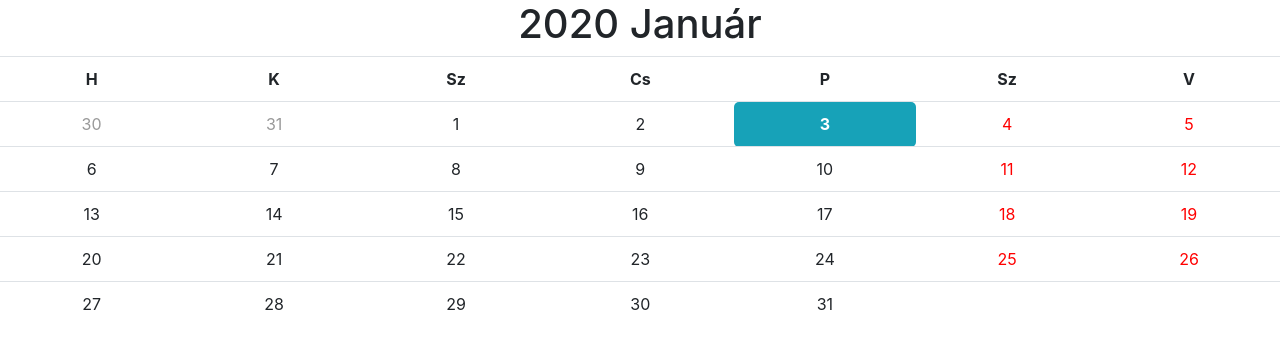
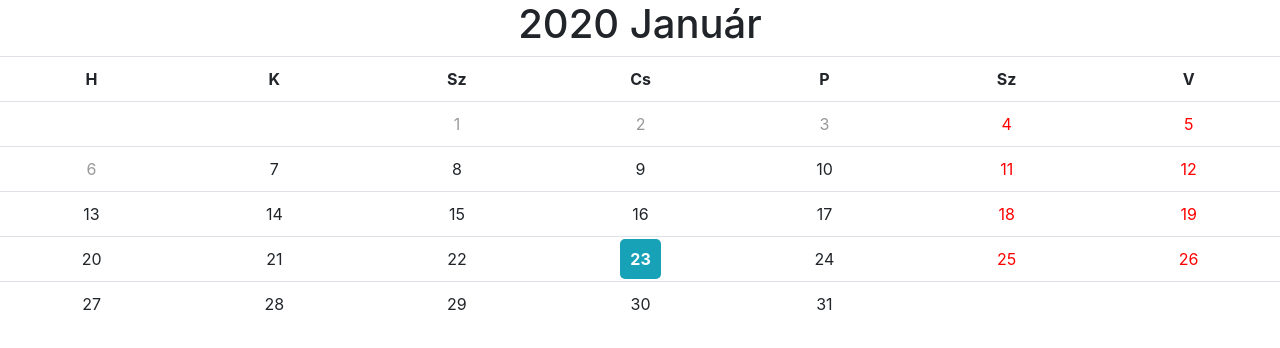
Before and after one commit to boros-csaba/idopont, an Angular app: page / in a window 1280 px wide. Shown: the top 348 px of the page. Built offline with nearby package versions, Linux system fonts and the light colour scheme.

Commit message:
Clickable fixed calendar

```diff
--- a/src/app/calendar/calendar.component.css
+++ b/src/app/calendar/calendar.component.css
@@ -2,8 +2,14 @@ table {
   text-align: center;
 }
 
-td {
+.calendar-day {
   cursor: pointer;
+  padding: 10px;
+}
+
+.calendar-day:hover:not(.free-day):not(.past-day) {
+  background: #79a9b1;
+  border-radius: 5px;
 }
 
 
@@ -21,50 +27,3 @@ td {
   border-radius: 5px;
   font-weight: bold;
 }
-
-
-
-
-.grid {
-  display: flex;
-  border-color: 999999;
-  border-style: solid;
-  border-width: 1px 0px 0px 1px;
-  color: rgba(0,0,0,.87);
-}
-
-@media (max-width: 800px) {
-  .grid {
-    display: block;
-  }
-}
-
-.column {
-  flex: 1;
-  border-color: #999999;
-  border-style: solid;
-  border-width: 0px 1px 1px 0px;
-}
-
-.hours-column {
-  border-color: #999999;
-  border-style: solid;
-  border-width: 0px 1px 1px 0px;
-  color: #999999;
-  font-size: 12px;
-}
-
-.row {
-  border-color: #999999;
-  border-style: solid;
-  border-width: 1px 0px 0px 0px;
-  padding: 10px;
-  height: 50px;
-}
-
-.day-head {
-  font-weight: bold;
-  text-align: center;
-  padding: 10px;
-  height: 40px;
-}
--- a/src/app/calendar/calendar.component.html
+++ b/src/app/calendar/calendar.component.html
@@ -1,6 +1,6 @@
 <div class="text-center">
 
-  <h1>2020 Január</h1>
+  <h1>{{year}} {{month}}</h1>
 
   <table class="table">
     <tr>
@@ -12,50 +12,11 @@
       <th>Sz</th>
       <th>V</th>
     </tr>
-    <tr>
-      <td class="past-day">30</td>
-      <td class="past-day">31</td>
-      <td>1</td>
-      <td>2</td>
-      <td class="selected-day">3</td>
-      <td class="free-day">4</td>
-      <td class="free-day">5</td>
-    </tr>
-    <tr>
-      <td>6</td>
-      <td>7</td>
-      <td>8</td>
-      <td>9</td>
-      <td>10</td>
-      <td class="free-day">11</td>
-      <td class="free-day">12</td>
-    </tr>
-    <tr>
-      <td>13</td>
-      <td>14</td>
-      <td>15</td>
-      <td>16</td>
-      <td>17</td>
-      <td class="free-day">18</td>
-      <td class="free-day">19</td>
-    </tr>
-    <tr>
-      <td>20</td>
-      <td>21</td>
-      <td>22</td>
-      <td>23</td>
-      <td>24</td>
-      <td class="free-day">25</td>
-      <td class="free-day">26</td>
-    </tr>
-    <tr>
-      <td>27</td>
-      <td>28</td>
-      <td>29</td>
-      <td>30</td>
-      <td>31</td>
-      <td></td>
-      <td></td>
+
+    <tr *ngFor="let week of daysInMonth">
+      <td *ngFor="let day of week; let dayOfWeek = index">
+        <a *ngIf="day" [ngClass]="{ 'calendar-day': true, 'free-day': dayOfWeek > 4, 'past-day': day < currentDay, 'selected-day': day == selectedDay}" (click)="dayOfWeek > 4 || day < currentDay ||  onDaySelected(day)">{{day}}</a>
+      </td>
     </tr>
   </table>
 
--- a/src/app/calendar/calendar.component.ts
+++ b/src/app/calendar/calendar.component.ts
@@ -1,12 +1,28 @@
-import { Component } from '@angular/core';
+import { Component, OnInit } from '@angular/core';
 
 @Component({
   selector: 'app-calendar',
   templateUrl: 'calendar.component.html',
   styleUrls: ['calendar.component.css']
 })
-export class CalendarComponent {
+export class CalendarComponent implements OnInit {
 
+  year = 2020;
+  month = "Január";
+  daysInMonth: number[][];
+  currentDay = 7;
+  selectedDay = 23;
 
+  constructor() {
+    this.daysInMonth = [[null, null, 1, 2, 3, 4, 5],[6, 7, 8, 9, 10, 11, 12], [13, 14, 15, 16, 17, 18, 19], [20, 21, 22, 23, 24, 25, 26], [27, 28, 29, 30, 31, null, null]];
+  }
+
+  ngOnInit() {
+
+  }
+
+  onDaySelected(day: number) {
+    this.selectedDay = day;
+  }
 
 }
```
